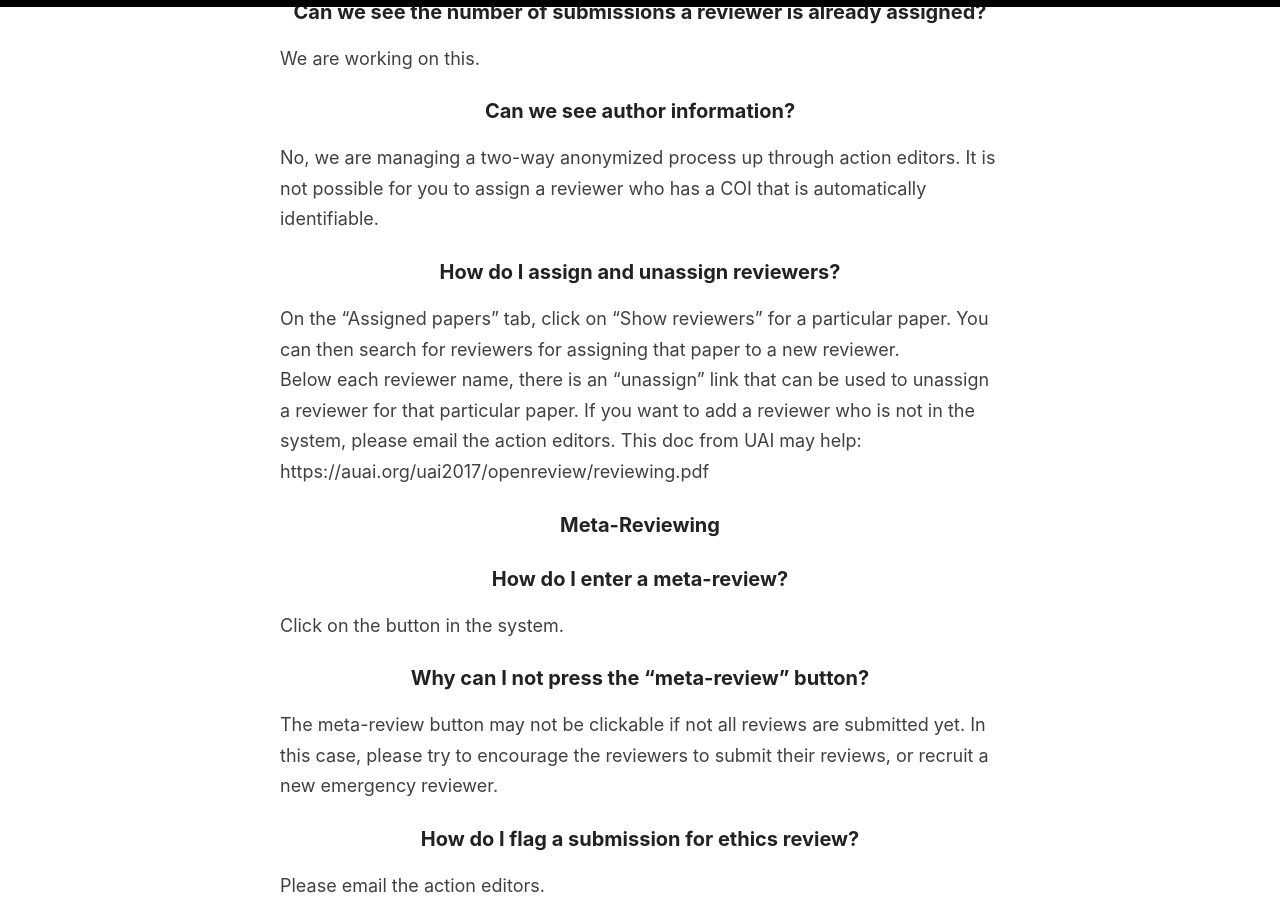
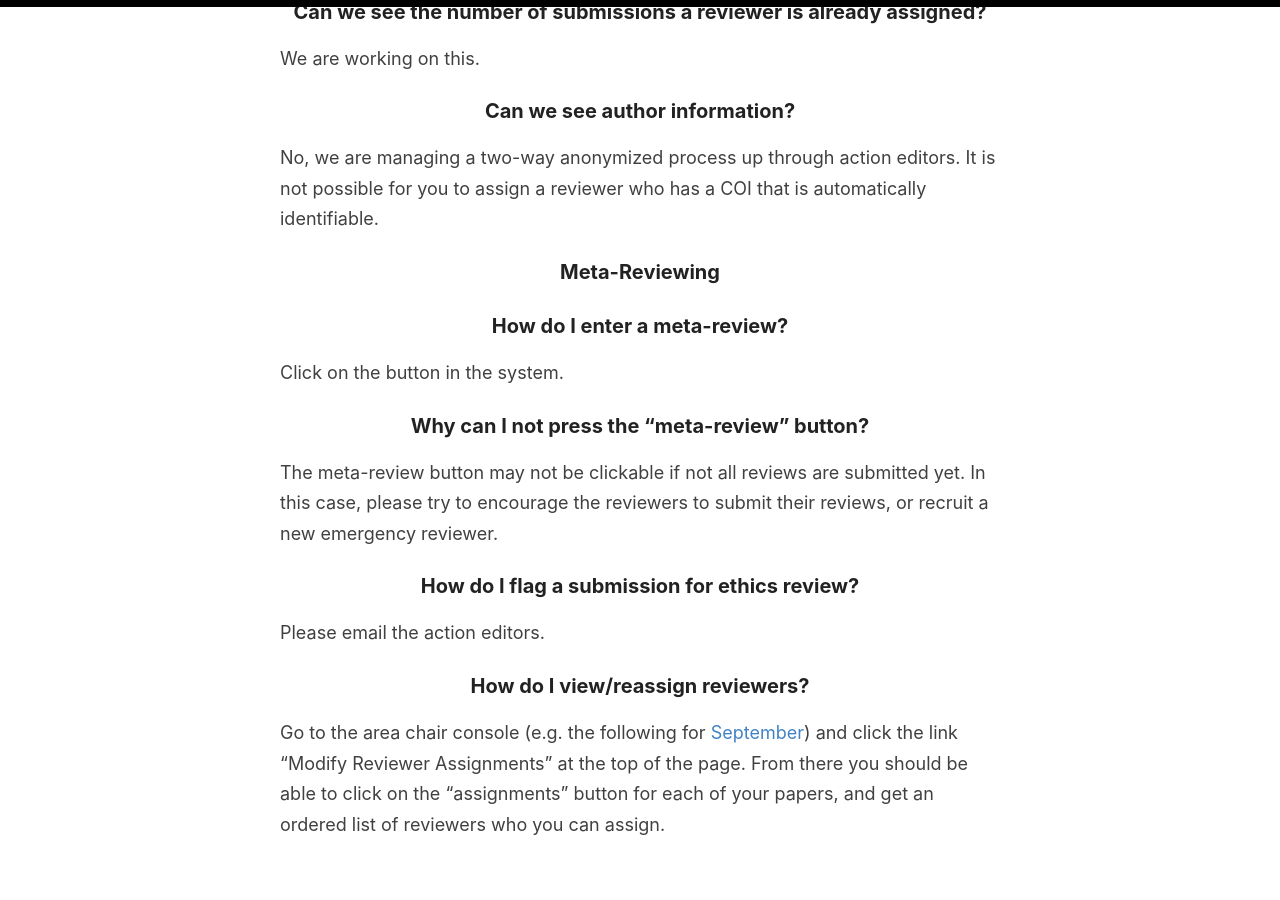
Before and after one commit to amitmerchant1990/reverie, a Jekyll site: the page built from reviewerfaq.md, in a window 1280 px wide and 900 px high, scrolled down 2466 px. Built offline with Jekyll 4.4.1, drawn with Linux system fonts in a browser that asks for light colours.

Commit message:
Remove old directions for reassigning reviewers

```diff
--- a/reviewerfaq.md
+++ b/reviewerfaq.md
@@ -66,11 +66,6 @@
 ### Can we see author information?
 No, we are managing a two-way anonymized process up through action editors. It is not possible for you to assign a reviewer who has a COI that is automatically identifiable.
 
-### How do I assign and unassign reviewers?
-On the “Assigned papers” tab, click on “Show reviewers” for a particular paper.  You can then search for reviewers for assigning that paper to a new reviewer.
-Below each reviewer name, there is an “unassign” link that can be used to unassign a reviewer for that particular paper.
-If you want to add a reviewer who is not in the system, please email the action editors.
-This doc from UAI may help: https://auai.org/uai2017/openreview/reviewing.pdf
 
 ### Meta-Reviewing
 
```
